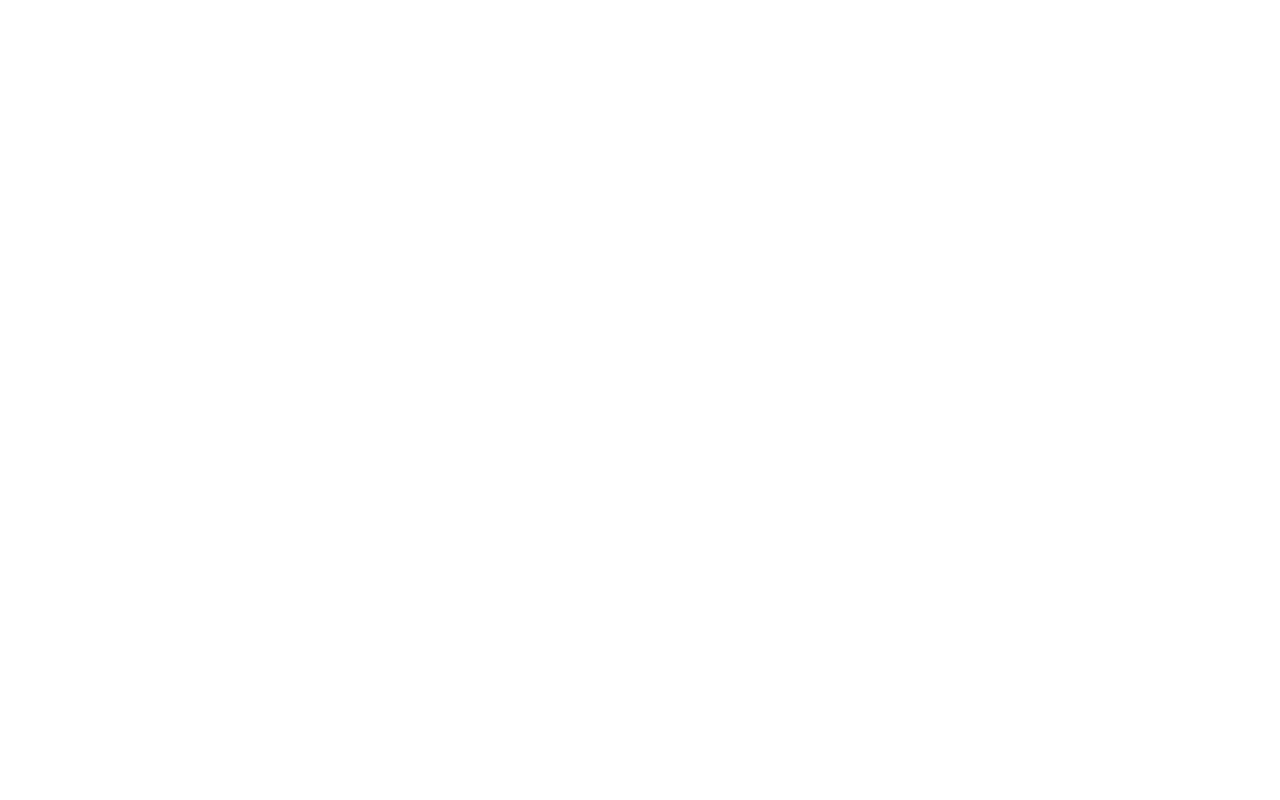
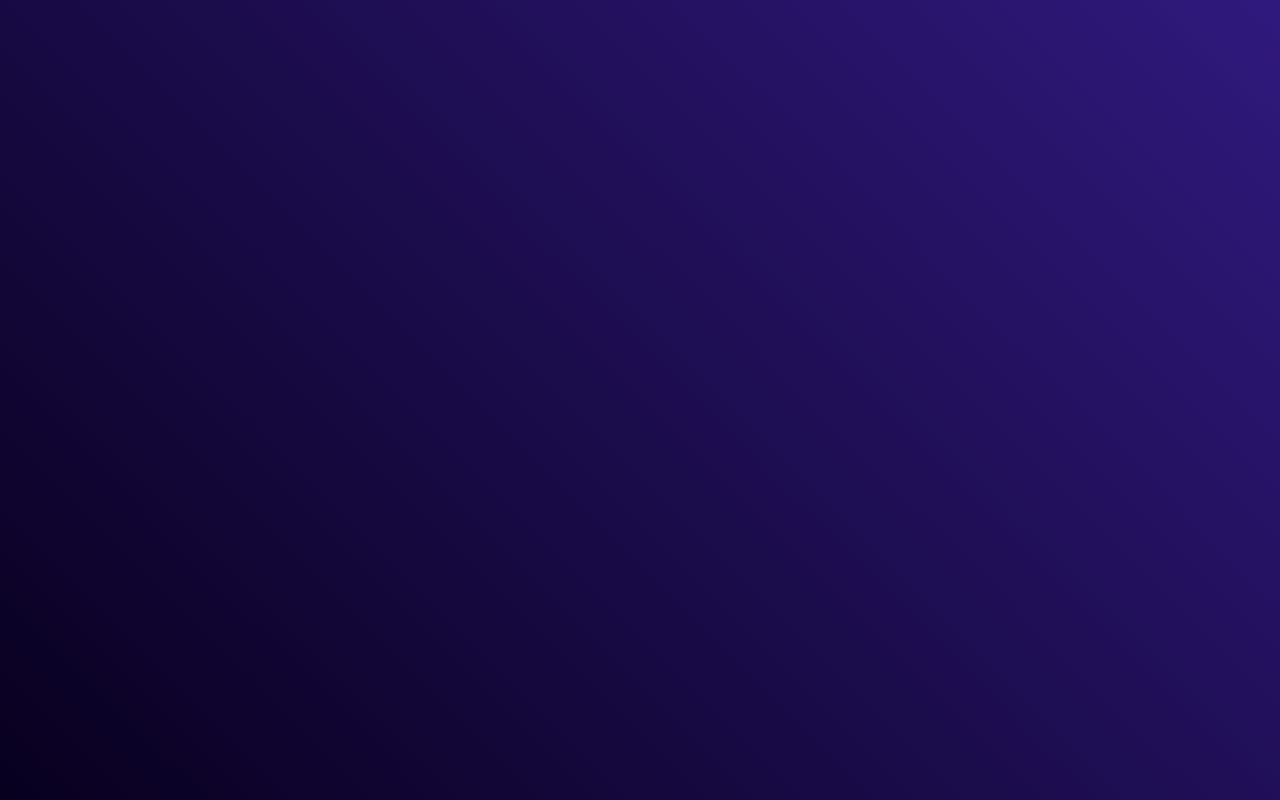
Before and after one commit to MKAIF5/DIGITAL--WATCH, a plain HTML site: page index.html in a window 1280 px wide. Drawn offline with Linux system fonts and the light colour scheme.

Commit message:
10% WORKING

```diff
--- a/index.html
+++ b/index.html
@@ -3,10 +3,16 @@
 <head>
     <meta charset="UTF-8">
     <meta name="viewport" content="width=device-width, initial-scale=1.0">
-    <title>Document</title>
+    <title>JS DIGITAL WATCH</title>
     <link rel="stylesheet" href="style.css">
 </head>
 <body>
+
+
+<div class="main">
+
+</div>
+
     <script src="script.js"></script>
 </body>
 </html>
--- a/style.css
+++ b/style.css
@@ -0,0 +1,14 @@
+* {
+  margin: 0;
+  padding: 0;
+  box-sizing: border-box;
+  font-family: "poppins", sans-serif;
+}
+
+.main {
+  width: 100%;
+  height: 100vh;
+  background: linear-gradient(45deg, #08001f, #30197d);
+  color: white;
+  position: relative;
+}
```
